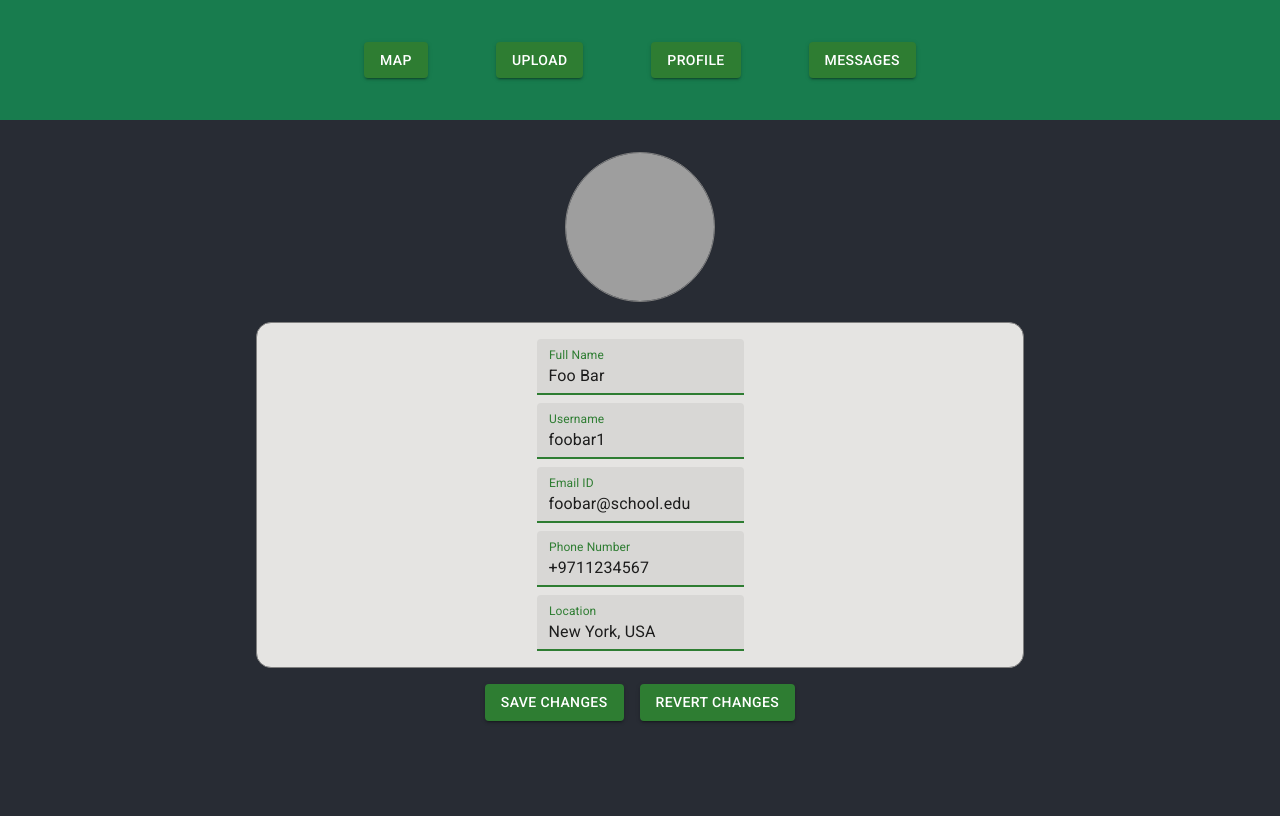
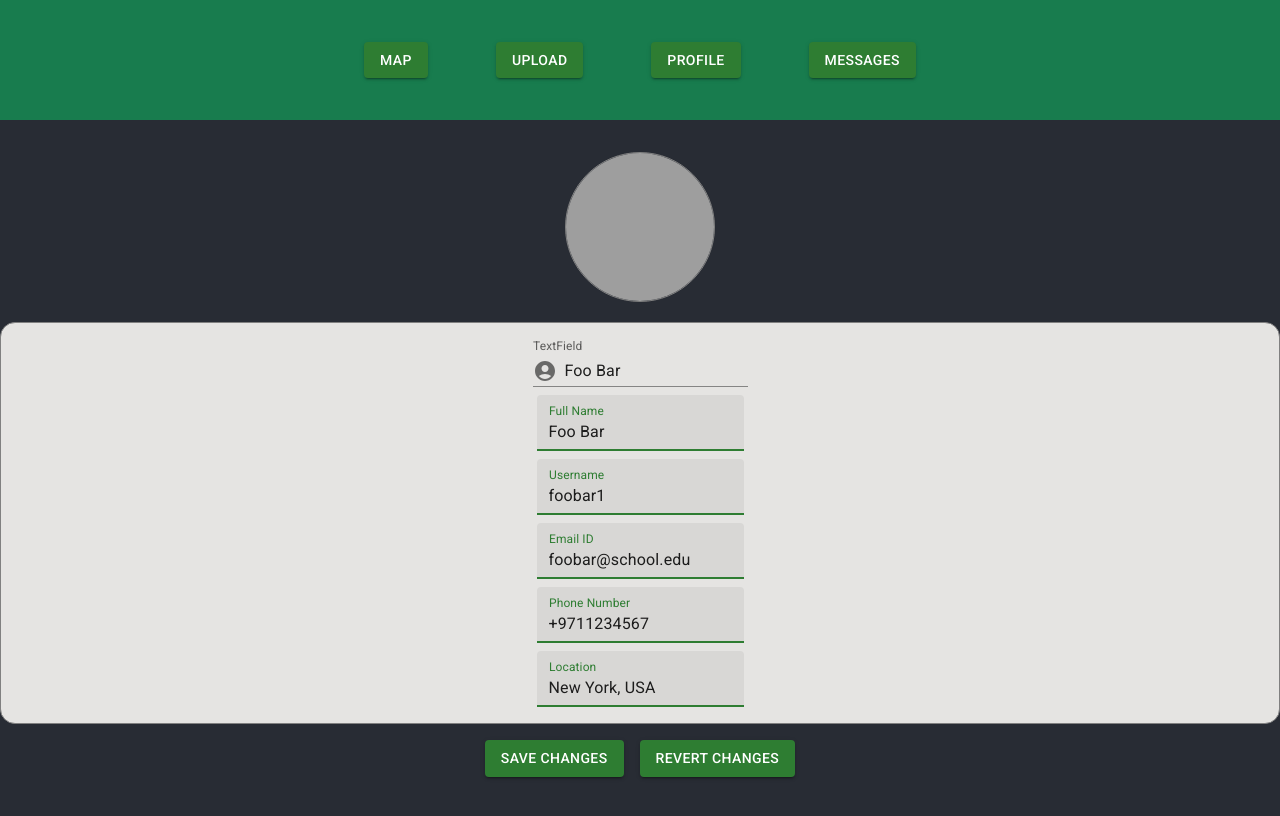
Before and after one commit to sachiniyer/resow, a React (Create React App) app in the folder front-end/: page /UserProfile/EditProfile in a window 1280 px wide. Shown: the top 816 px of the page. Built offline with nearby package versions, Linux system fonts and the light colour scheme; grey boxes are pictures that could not be loaded.

Commit message:
used a new design for textfields from mui

```diff
--- a/front-end/src/pages/EditProfile.css
+++ b/front-end/src/pages/EditProfile.css
@@ -34,7 +34,7 @@
 
 .UserDetails{
     margin: auto;
-    width: 60%;
+    width: auto;
     position: center;
     border: 1px solid grey;
 
--- a/front-end/src/pages/EditProfile.js
+++ b/front-end/src/pages/EditProfile.js
@@ -3,6 +3,11 @@ import Box from '@mui/material/Box';
 import Stack from '@mui/material/Stack';
 import Button from '@mui/material/Button';
 import TextField from '@mui/material/TextField';
+
+
+
+import AccountCircle from '@mui/icons-material/AccountCircle';
+import InputAdornment from '@mui/material/InputAdornment';
 
 
 function EditProfile(props) {
@@ -16,13 +21,33 @@ function EditProfile(props) {
 
           <Box sx={{borderRadius: '15px', backgroundColor: '#e5e4e2', p:2, m: 'auto'}} className = "UserDetails" >
             <Stack spacing={1} direction= "column" alignItems="center">
-            <TextField label="Full Name" defaultValue = {props.fullname} variant="filled" color="success" focused />
-            <TextField label="Username" defaultValue = {props.username} variant="filled" color="success" focused />
-            <TextField label="Email ID" defaultValue = {props.email} variant="filled" color="success" focused />
-            <TextField label="Phone Number" defaultValue = {props.tel} variant="filled" color="success" focused />
-            <TextField label="Location" defaultValue = {props.location} variant="filled" color="success" focused />
+              <TextField label="TextField"
+                          InputProps={{startAdornment: ( <InputAdornment position="start"><AccountCircle /></InputAdornment>),}}
+                          variant="standard"
+                          defaultValue = {props.fullname}
+                          color="success"/>
+
+              <TextField label="Full Name" defaultValue = {props.fullname} variant="filled" color="success" focused />
+              <TextField label="Username" defaultValue = {props.username} variant="filled" color="success" focused />
+              <TextField label="Email ID" defaultValue = {props.email} variant="filled" color="success" focused />
+              <TextField label="Phone Number" defaultValue = {props.tel} variant="filled" color="success" focused />
+              <TextField label="Location" defaultValue = {props.location} variant="filled" color="success" focused />
             </Stack>
+
+
+
+
+
           </Box>
+
+
+
+
+
+
+
+
+
 
           <Box sx={{m: 2}}>
             <Stack spacing={2} direction = "row" alignItems="center" justifyContent="center">
@@ -37,3 +62,20 @@ function EditProfile(props) {
   }
 
   export default EditProfile;
+
+
+
+
+  /*
+
+  <Box sx={{borderRadius: '15px', backgroundColor: '#e5e4e2', p:2, m: 'auto'}} className = "UserDetails" >
+            <Stack spacing={1} direction= "column" alignItems="center">
+            <TextField label="Full Name" defaultValue = {props.fullname} variant="filled" color="success" focused />
+            <TextField label="Username" defaultValue = {props.username} variant="filled" color="success" focused />
+            <TextField label="Email ID" defaultValue = {props.email} variant="filled" color="success" focused />
+            <TextField label="Phone Number" defaultValue = {props.tel} variant="filled" color="success" focused />
+            <TextField label="Location" defaultValue = {props.location} variant="filled" color="success" focused />
+            </Stack>
+          </Box>
+
+  */
```
